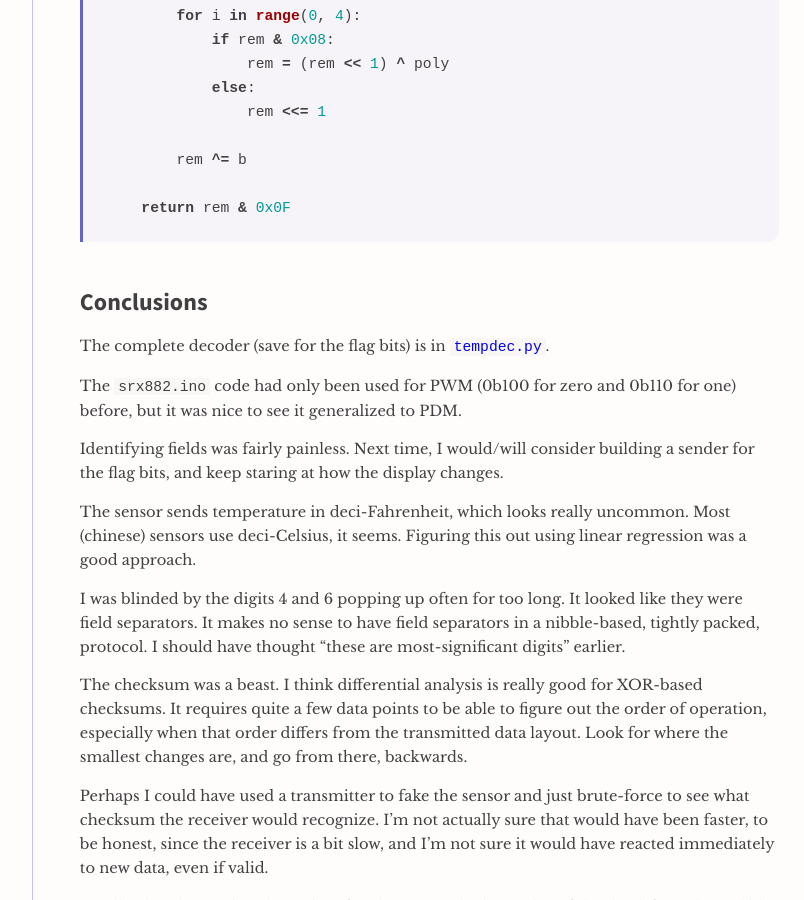
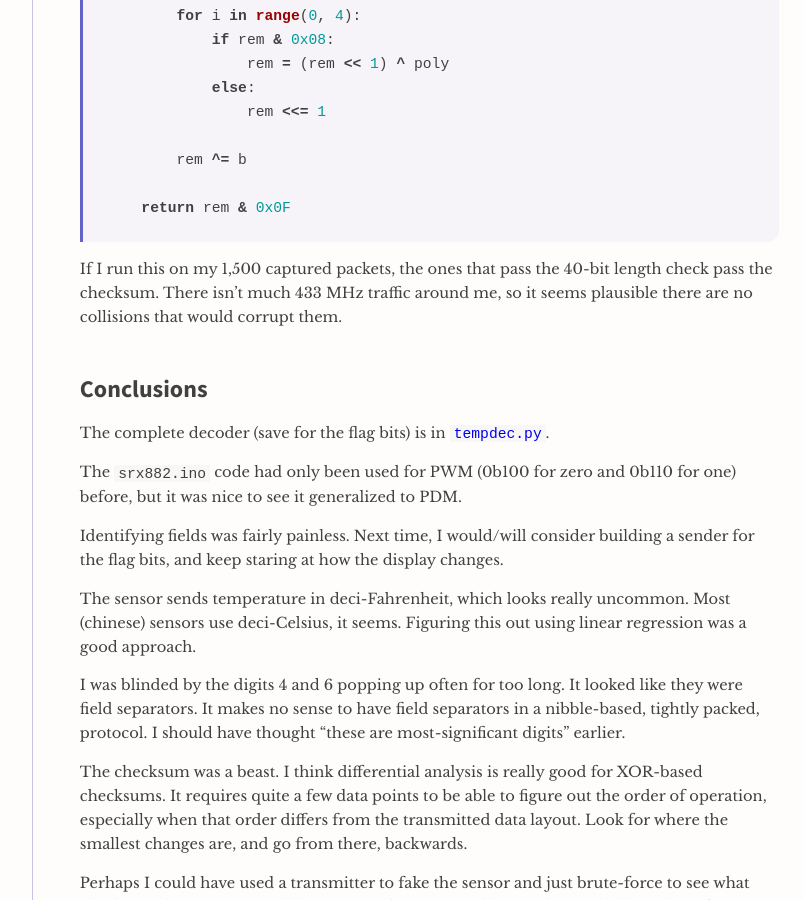
Before and after one commit to tommie/tommie.github.io, a Jekyll site: the page built from _posts/2023-10-06-reverse-engineering-checksum.md, in a window 1280 px wide and 900 px high, scrolled down 9946 px. Shown: the whole window, without its empty margins (211-1015 px from the left). Built offline with Jekyll 4.4.1, drawn with Linux system fonts in a browser that asks for light colours.

Commit message:
Added a remark about verifying the checksum.

````diff
--- a/_posts/2023-10-06-reverse-engineering-checksum.md
+++ b/_posts/2023-10-06-reverse-engineering-checksum.md
@@ -423,6 +423,9 @@ def crc4(bs: bytes, poly=3, init=0):
     return rem & 0x0F
 ```
 
+If I run this on my 1,500 captured packets, the ones that pass the 40-bit length check pass the checksum.
+There isn't much 433 MHz traffic around me, so it seems plausible there are no collisions that would corrupt them.
+
 ## Conclusions
 
 The complete decoder (save for the flag bits) is in [`tempdec.py`](https://github.com/tommie/tx07k-reverse/blob/main/tempdec.py).
````
